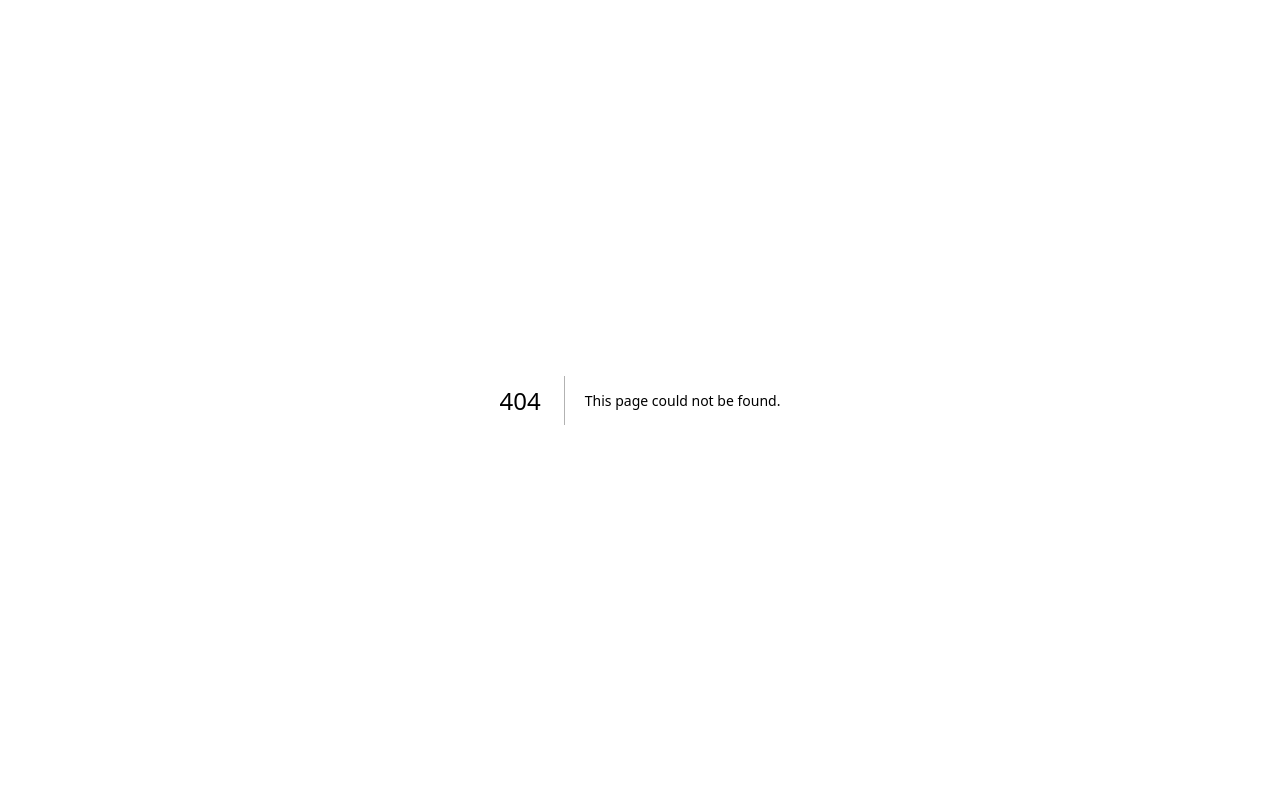
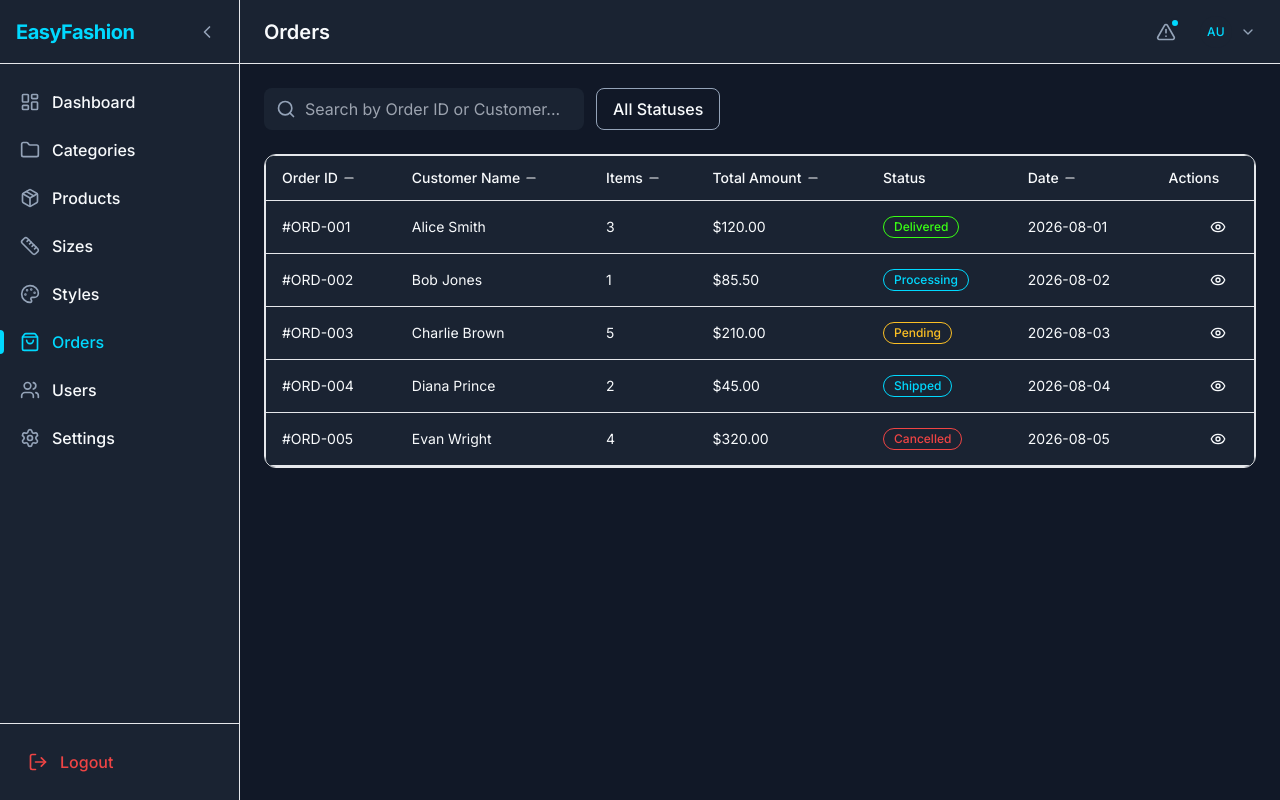
Before and after one commit to nishan-paul-2022/interview-easy-fashion-limited, a Next.js app in the folder app-management/: page /dashboard/orders in a window 1280 px wide. Before the commit this address had no page. Built offline with nearby package versions, Linux system fonts and the light colour scheme.

Commit message:
feat(management): implement dashboard order list page

```diff
--- /dev/null
+++ b/app-management/src/app/dashboard/orders/page.tsx
@@ -0,0 +1,172 @@
+'use client';
+
+import { useRouter } from 'next/navigation';
+import React, { useState, useMemo } from 'react';
+
+import { Badge } from '@/components/atoms/Badge';
+import { Button } from '@/components/atoms/Button';
+import { Dropdown } from '@/components/molecules/Dropdown';
+import { SearchBar } from '@/components/molecules/SearchBar';
+import { DataTable, DataTableColumn } from '@/components/organisms/DataTable';
+
+interface Order {
+  id: string;
+  customerName: string;
+  itemsCount: number;
+  totalAmount: number;
+  status: 'PENDING' | 'PROCESSING' | 'SHIPPED' | 'DELIVERED' | 'CANCELLED';
+  date: string;
+}
+
+const mockOrders: Order[] = [
+  {
+    id: '#ORD-001',
+    customerName: 'Alice Smith',
+    itemsCount: 3,
+    totalAmount: 120.0,
+    status: 'DELIVERED',
+    date: '2026-08-01',
+  },
+  {
+    id: '#ORD-002',
+    customerName: 'Bob Jones',
+    itemsCount: 1,
+    totalAmount: 85.5,
+    status: 'PROCESSING',
+    date: '2026-08-02',
+  },
+  {
+    id: '#ORD-003',
+    customerName: 'Charlie Brown',
+    itemsCount: 5,
+    totalAmount: 210.0,
+    status: 'PENDING',
+    date: '2026-08-03',
+  },
+  {
+    id: '#ORD-004',
+    customerName: 'Diana Prince',
+    itemsCount: 2,
+    totalAmount: 45.0,
+    status: 'SHIPPED',
+    date: '2026-08-04',
+  },
+  {
+    id: '#ORD-005',
+    customerName: 'Evan Wright',
+    itemsCount: 4,
+    totalAmount: 320.0,
+    status: 'CANCELLED',
+    date: '2026-08-05',
+  },
+];
+
+const statusOptions = [
+  { label: 'All Statuses', value: 'all' },
+  { label: 'Pending', value: 'PENDING' },
+  { label: 'Processing', value: 'PROCESSING' },
+  { label: 'Shipped', value: 'SHIPPED' },
+  { label: 'Delivered', value: 'DELIVERED' },
+  { label: 'Cancelled', value: 'CANCELLED' },
+];
+
+const getOrderStatusBadge = (status: Order['status']) => {
+  switch (status) {
+    case 'DELIVERED':
+      return <Badge label="Delivered" variant="success" />;
+    case 'PROCESSING':
+      return <Badge label="Processing" variant="info" />;
+    case 'PENDING':
+      return <Badge label="Pending" variant="warning" />;
+    case 'SHIPPED':
+      return <Badge label="Shipped" variant="info" />;
+    case 'CANCELLED':
+      return <Badge label="Cancelled" variant="error" />;
+    default:
+      return <Badge label={status} variant="neutral" />;
+  }
+};
+
+export default function OrderListPage() {
+  const router = useRouter();
+
+  const [searchQuery, setSearchQuery] = useState('');
+  const [selectedStatus, setSelectedStatus] = useState<string>('all');
+
+  const filteredOrders = useMemo(() => {
+    return mockOrders.filter((order) => {
+      const matchesSearch =
+        order.id.toLowerCase().includes(searchQuery.toLowerCase()) ||
+        order.customerName.toLowerCase().includes(searchQuery.toLowerCase());
+      const matchesStatus = selectedStatus === 'all' || order.status === selectedStatus;
+      return matchesSearch && matchesStatus;
+    });
+  }, [searchQuery, selectedStatus]);
+
+  const handleViewClick = (order: Order) => {
+    // Note: To be implemented in Prompt #54
+    router.push(`/dashboard/orders/${order.id.replace('#', '')}`);
+  };
+
+  const columns: DataTableColumn<Order>[] = [
+    { key: 'id', header: 'Order ID', sortable: true },
+    { key: 'customerName', header: 'Customer Name', sortable: true },
+    { key: 'itemsCount', header: 'Items', sortable: true },
+    {
+      key: 'totalAmount',
+      header: 'Total Amount',
+      sortable: true,
+      render: (row) => <span>${row.totalAmount.toFixed(2)}</span>,
+    },
+    { key: 'status', header: 'Status', render: (row) => getOrderStatusBadge(row.status) },
+    { key: 'date', header: 'Date', sortable: true },
+  ];
+
+  return (
+    <div className="flex w-full flex-col gap-6 pb-10">
+      {/* Topbar Actions */}
+      <div className="flex flex-col gap-4 sm:flex-row sm:items-center sm:justify-between">
+        <div className="flex w-full flex-col gap-3 sm:w-auto sm:flex-row sm:items-center">
+          <div className="w-full sm:w-[320px]">
+            <SearchBar
+              value={searchQuery}
+              onChange={setSearchQuery}
+              onSearch={(val) => console.log('Searching orders:', val)}
+              placeholder="Search by Order ID or Customer..."
+            />
+          </div>
+          <Dropdown
+            trigger={
+              <Button variant="outline" className="w-full justify-between sm:w-auto">
+                {statusOptions.find((o) => o.value === selectedStatus)?.label}
+              </Button>
+            }
+            options={statusOptions}
+            value={selectedStatus}
+            onChange={(val) => setSelectedStatus(val as string)}
+          />
+        </div>
+      </div>
+
+      {/* Data Table */}
+      <DataTable
+        columns={columns}
+        data={filteredOrders}
+        emptyProps={{
+          icon: 'ShoppingBag',
+          title: 'No orders yet',
+          description: 'When customers place orders, they will appear here.',
+        }}
+        rowActions={(row) => (
+          <Button
+            variant="ghost"
+            size="sm"
+            leftIcon="Eye"
+            onClick={() => handleViewClick(row)}
+            aria-label="View order"
+          />
+        )}
+      />
+    </div>
+  );
+}
```
